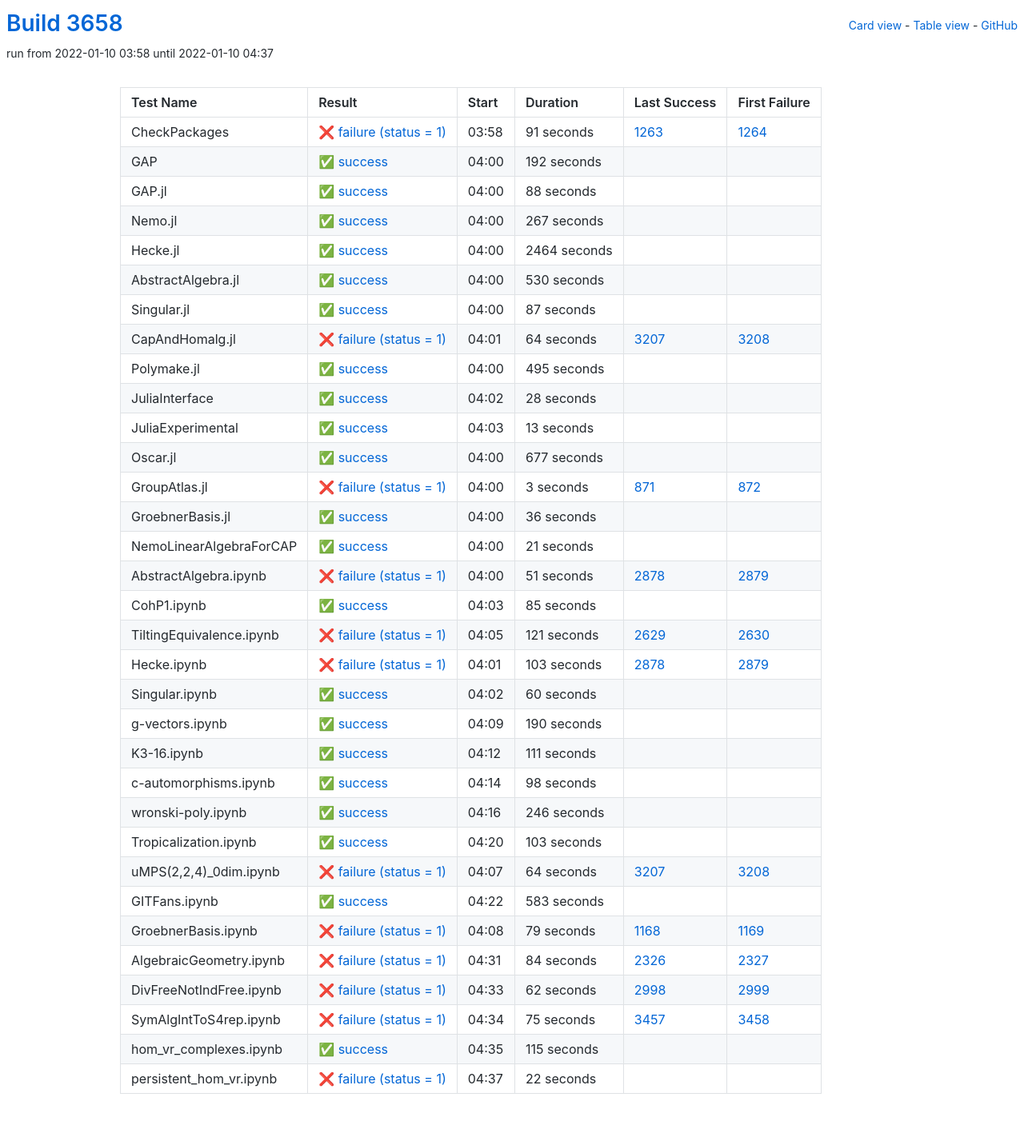
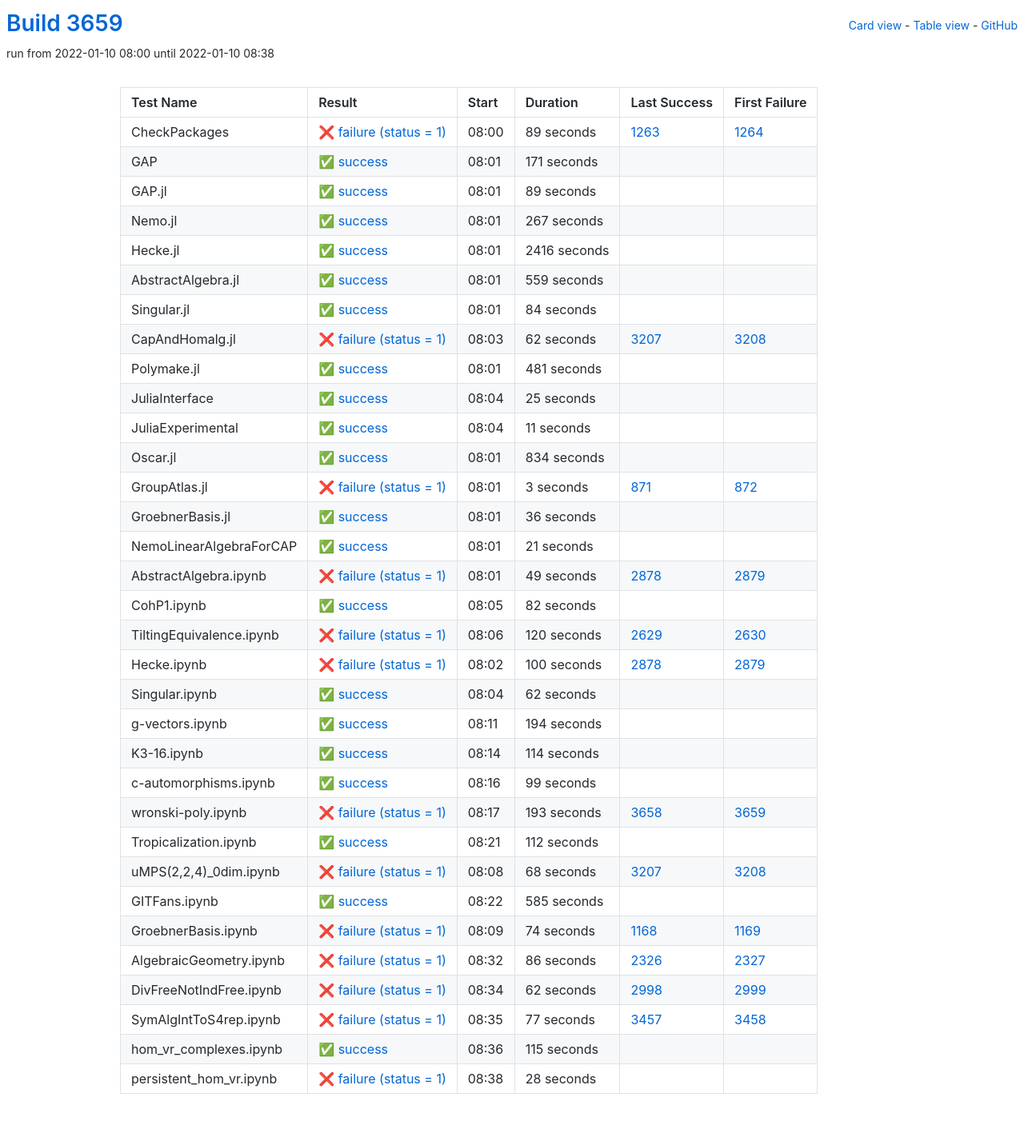
Before and after one commit to oscar-system/oscar-ci-status-stable, a Jekyll site: the page built from table.html, in a window 1280 px wide. Shown: the whole page at 80% size. Built offline with Jekyll 4.4.1, drawn with Linux system fonts in a browser that asks for light colours.

Commit message:
Build #3659

```diff
--- a/_data/ci.yml
+++ b/_data/ci.yml
@@ -1,6 +1,6 @@
 ---
-build: 3658
-build_url: https://oscarci.mathematik.uni-kl.de/job/oscar-stable/3658/
+build: 3659
+build_url: https://oscarci.mathematik.uni-kl.de/job/oscar-stable/3659/
 job: oscar-stable
 organization: oscar-system
 repo: oscar-ci-status-stable
@@ -8,44 +8,44 @@ repourl: https://github.com/oscar-system/oscar-ci-status-stable
 tests:
 - name: CheckPackages
   id: checkpackages
-  log: https://oscarci.mathematik.uni-kl.de/job/oscar-stable/3658/artifact/logs/build-3658/CheckPackages.log
-  start: 2022-01-10 03:58
+  log: https://oscarci.mathematik.uni-kl.de/job/oscar-stable/3659/artifact/logs/build-3659/CheckPackages.log
+  start: 2022-01-10 08:00
   success: false
   exitcode: 1
   status: failure
-  duration: 91
+  duration: 89
   last_success: 1263
   last_success_url: https://oscarci.mathematik.uni-kl.de/job/oscar-stable/1263/
   first_failure: 1264
   first_failure_url: https://oscarci.mathematik.uni-kl.de/job/oscar-stable/1264/
 - name: GAP
   id: gap
-  log: https://oscarci.mathematik.uni-kl.de/job/oscar-stable/3658/artifact/logs/build-3658/GAP.log
-  start: 2022-01-10 04:00
+  log: https://oscarci.mathematik.uni-kl.de/job/oscar-stable/3659/artifact/logs/build-3659/GAP.log
+  start: 2022-01-10 08:01
   success: true
   exitcode: 0
   status: success
-  duration: 192
+  duration: 171
   last_success: false
   last_success_url:
   first_failure: false
   first_failure_url:
 - name: GAP.jl
   id: gap-jl
-  log: https://oscarci.mathematik.uni-kl.de/job/oscar-stable/3658/artifact/logs/build-3658/GAP.jl.log
-  start: 2022-01-10 04:00
+  log: https://oscarci.mathematik.uni-kl.de/job/oscar-stable/3659/artifact/logs/build-3659/GAP.jl.log
+  start: 2022-01-10 08:01
   success: true
   exitcode: 0
   status: success
-  duration: 88
+  duration: 89
   last_success: false
   last_success_url:
   first_failure: false
   first_failure_url:
 - name: Nemo.jl
   id: nemo-jl
-  log: https://oscarci.mathematik.uni-kl.de/job/oscar-stable/3658/artifact/logs/build-3658/Nemo.jl.log
-  start: 2022-01-10 04:00
+  log: https://oscarci.mathematik.uni-kl.de/job/oscar-stable/3659/artifact/logs/build-3659/Nemo.jl.log
+  start: 2022-01-10 08:01
   success: true
   exitcode: 0
   status: success
@@ -56,104 +56,104 @@ tests:
   first_failure_url:
 - name: Hecke.jl
   id: hecke-jl
-  log: https://oscarci.mathematik.uni-kl.de/job/oscar-stable/3658/artifact/logs/build-3658/Hecke.jl.log
-  start: 2022-01-10 04:00
+  log: https://oscarci.mathematik.uni-kl.de/job/oscar-stable/3659/artifact/logs/build-3659/Hecke.jl.log
+  start: 2022-01-10 08:01
   success: true
   exitcode: 0
   status: success
-  duration: 2464
+  duration: 2416
   last_success: false
   last_success_url:
   first_failure: false
   first_failure_url:
 - name: AbstractAlgebra.jl
   id: abstractalgebra-jl
-  log: https://oscarci.mathematik.uni-kl.de/job/oscar-stable/3658/artifact/logs/build-3658/AbstractAlgebra.jl.log
-  start: 2022-01-10 04:00
+  log: https://oscarci.mathematik.uni-kl.de/job/oscar-stable/3659/artifact/logs/build-3659/AbstractAlgebra.jl.log
+  start: 2022-01-10 08:01
   success: true
   exitcode: 0
   status: success
-  duration: 530
+  duration: 559
   last_success: false
   last_success_url:
   first_failure: false
   first_failure_url:
 - name: Singular.jl
   id: singular-jl
-  log: https://oscarci.mathematik.uni-kl.de/job/oscar-stable/3658/artifact/logs/build-3658/Singular.jl.log
-  start: 2022-01-10 04:00
+  log: https://oscarci.mathematik.uni-kl.de/job/oscar-stable/3659/artifact/logs/build-3659/Singular.jl.log
+  start: 2022-01-10 08:01
   success: true
   exitcode: 0
   status: success
-  duration: 87
+  duration: 84
   last_success: false
   last_success_url:
   first_failure: false
   first_failure_url:
 - name: CapAndHomalg.jl
   id: capandhomalg-jl
-  log: https://oscarci.mathematik.uni-kl.de/job/oscar-stable/3658/artifact/logs/build-3658/CapAndHomalg.jl.log
-  start: 2022-01-10 04:01
+  log: https://oscarci.mathematik.uni-kl.de/job/oscar-stable/3659/artifact/logs/build-3659/CapAndHomalg.jl.log
+  start: 2022-01-10 08:03
   success: false
   exitcode: 1
   status: failure
-  duration: 64
+  duration: 62
   last_success: 3207
   last_success_url: https://oscarci.mathematik.uni-kl.de/job/oscar-stable/3207/
   first_failure: 3208
   first_failure_url: https://oscarci.mathematik.uni-kl.de/job/oscar-stable/3208/
 - name: Polymake.jl
   id: polymake-jl
-  log: https://oscarci.mathematik.uni-kl.de/job/oscar-stable/3658/artifact/logs/build-3658/Polymake.jl.log
-  start: 2022-01-10 04:00
+  log: https://oscarci.mathematik.uni-kl.de/job/oscar-stable/3659/artifact/logs/build-3659/Polymake.jl.log
+  start: 2022-01-10 08:01
   success: true
   exitcode: 0
   status: success
-  duration: 495
+  duration: 481
   last_success: false
   last_success_url:
   first_failure: false
   first_failure_url:
 - name: JuliaInterface
   id: juliainterface
-  log: https://oscarci.mathematik.uni-kl.de/job/oscar-stable/3658/artifact/logs/build-3658/JuliaInterface.log
-  start: 2022-01-10 04:02
+  log: https://oscarci.mathematik.uni-kl.de/job/oscar-stable/3659/artifact/logs/build-3659/JuliaInterface.log
+  start: 2022-01-10 08:04
   success: true
   exitcode: 0
   status: success
-  duration: 28
+  duration: 25
   last_success: false
   last_success_url:
   first_failure: false
   first_failure_url:
 - name: JuliaExperimental
   id: juliaexperimental
-  log: https://oscarci.mathematik.uni-kl.de/job/oscar-stable/3658/artifact/logs/build-3658/JuliaExperimental.log
-  start: 2022-01-10 04:03
+  log: https://oscarci.mathematik.uni-kl.de/job/oscar-stable/3659/artifact/logs/build-3659/JuliaExperimental.log
+  start: 2022-01-10 08:04
   success: true
   exitcode: 0
   status: success
-  duration: 13
+  duration: 11
   last_success: false
   last_success_url:
   first_failure: false
   first_failure_url:
 - name: Oscar.jl
   id: oscar-jl
-  log: https://oscarci.mathematik.uni-kl.de/job/oscar-stable/3658/artifact/logs/build-3658/Oscar.jl.log
-  start: 2022-01-10 04:00
+  log: https://oscarci.mathematik.uni-kl.de/job/oscar-stable/3659/artifact/logs/build-3659/Oscar.jl.log
+  start: 2022-01-10 08:01
   success: true
   exitcode: 0
   status: success
-  duration: 677
+  duration: 834
   last_success: false
   last_success_url:
   first_failure: false
   first_failure_url:
 - name: GroupAtlas.jl
   id: groupatlas-jl
-  log: https://oscarci.mathematik.uni-kl.de/job/oscar-stable/3658/artifact/logs/build-3658/GroupAtlas.jl.log
-  start: 2022-01-10 04:00
+  log: https://oscarci.mathematik.uni-kl.de/job/oscar-stable/3659/artifact/logs/build-3659/GroupAtlas.jl.log
+  start: 2022-01-10 08:01
   success: false
   exitcode: 1
   status: failure
@@ -164,8 +164,8 @@ tests:
   first_failure_url: https://oscarci.mathematik.uni-kl.de/job/oscar-stable/872/
 - name: GroebnerBasis.jl
   id: groebnerbasis-jl
-  log: https://oscarci.mathematik.uni-kl.de/job/oscar-stable/3658/artifact/logs/build-3658/GroebnerBasis.jl.log
-  start: 2022-01-10 04:00
+  log: https://oscarci.mathematik.uni-kl.de/job/oscar-stable/3659/artifact/logs/build-3659/GroebnerBasis.jl.log
+  start: 2022-01-10 08:01
   success: true
   exitcode: 0
   status: success
@@ -176,8 +176,8 @@ tests:
   first_failure_url:
 - name: NemoLinearAlgebraForCAP
   id: nemolinearalgebraforcap
-  log: https://oscarci.mathematik.uni-kl.de/job/oscar-stable/3658/artifact/logs/build-3658/NemoLinearAlgebraForCAP.log
-  start: 2022-01-10 04:00
+  log: https://oscarci.mathematik.uni-kl.de/job/oscar-stable/3659/artifact/logs/build-3659/NemoLinearAlgebraForCAP.log
+  start: 2022-01-10 08:01
   success: true
   exitcode: 0
   status: success
@@ -188,176 +188,176 @@ tests:
   first_failure_url:
 - name: AbstractAlgebra.ipynb
   id: abstractalgebra-ipynb
-  log: https://oscarci.mathematik.uni-kl.de/job/oscar-stable/3658/artifact/logs/build-3658/AbstractAlgebra.ipynb.log
-  start: 2022-01-10 04:00
+  log: https://oscarci.mathematik.uni-kl.de/job/oscar-stable/3659/artifact/logs/build-3659/AbstractAlgebra.ipynb.log
+  start: 2022-01-10 08:01
   success: false
   exitcode: 1
   status: failure
-  duration: 51
+  duration: 49
   last_success: 2878
   last_success_url: https://oscarci.mathematik.uni-kl.de/job/oscar-stable/2878/
   first_failure: 2879
   first_failure_url: https://oscarci.mathematik.uni-kl.de/job/oscar-stable/2879/
 - name: CohP1.ipynb
   id: cohp1-ipynb
-  log: https://oscarci.mathematik.uni-kl.de/job/oscar-stable/3658/artifact/logs/build-3658/CohP1.ipynb.log
-  start: 2022-01-10 04:03
+  log: https://oscarci.mathematik.uni-kl.de/job/oscar-stable/3659/artifact/logs/build-3659/CohP1.ipynb.log
+  start: 2022-01-10 08:05
   success: true
   exitcode: 0
   status: success
-  duration: 85
+  duration: 82
   last_success: false
   last_success_url:
   first_failure: false
   first_failure_url:
 - name: TiltingEquivalence.ipynb
   id: tiltingequivalence-ipynb
-  log: https://oscarci.mathematik.uni-kl.de/job/oscar-stable/3658/artifact/logs/build-3658/TiltingEquivalence.ipynb.log
-  start: 2022-01-10 04:05
+  log: https://oscarci.mathematik.uni-kl.de/job/oscar-stable/3659/artifact/logs/build-3659/TiltingEquivalence.ipynb.log
+  start: 2022-01-10 08:06
   success: false
   exitcode: 1
   status: failure
-  duration: 121
+  duration: 120
   last_success: 2629
   last_success_url: https://oscarci.mathematik.uni-kl.de/job/oscar-stable/2629/
   first_failure: 2630
   first_failure_url: https://oscarci.mathematik.uni-kl.de/job/oscar-stable/2630/
 - name: Hecke.ipynb
   id: hecke-ipynb
-  log: https://oscarci.mathematik.uni-kl.de/job/oscar-stable/3658/artifact/logs/build-3658/Hecke.ipynb.log
-  start: 2022-01-10 04:01
+  log: https://oscarci.mathematik.uni-kl.de/job/oscar-stable/3659/artifact/logs/build-3659/Hecke.ipynb.log
+  start: 2022-01-10 08:02
   success: false
   exitcode: 1
   status: failure
-  duration: 103
+  duration: 100
   last_success: 2878
   last_success_url: https://oscarci.mathematik.uni-kl.de/job/oscar-stable/2878/
   first_failure: 2879
   first_failure_url: https://oscarci.mathematik.uni-kl.de/job/oscar-stable/2879/
 - name: Singular.ipynb
   id: singular-ipynb
-  log: https://oscarci.mathematik.uni-kl.de/job/oscar-stable/3658/artifact/logs/build-3658/Singular.ipynb.log
-  start: 2022-01-10 04:02
+  log: https://oscarci.mathematik.uni-kl.de/job/oscar-stable/3659/artifact/logs/build-3659/Singular.ipynb.log
+  start: 2022-01-10 08:04
   success: true
   exitcode: 0
   status: success
-  duration: 60
+  duration: 62
   last_success: false
   last_success_url:
   first_failure: false
   first_failure_url:
 - name: g-vectors.ipynb
   id: g-vectors-ipynb
-  log: https://oscarci.mathematik.uni-kl.de/job/oscar-stable/3658/artifact/logs/build-3658/g-vectors.ipynb.log
-  start: 2022-01-10 04:09
+  log: https://oscarci.mathematik.uni-kl.de/job/oscar-stable/3659/artifact/logs/build-3659/g-vectors.ipynb.log
+  start: 2022-01-10 08:11
   success: true
   exitcode: 0
   status: success
-  duration: 190
+  duration: 194
   last_success: false
   last_success_url:
   first_failure: false
   first_failure_url:
 - name: K3-16.ipynb
   id: k3-16-ipynb
-  log: https://oscarci.mathematik.uni-kl.de/job/oscar-stable/3658/artifact/logs/build-3658/K3-16.ipynb.log
-  start: 2022-01-10 04:12
+  log: https://oscarci.mathematik.uni-kl.de/job/oscar-stable/3659/artifact/logs/build-3659/K3-16.ipynb.log
+  start: 2022-01-10 08:14
   success: true
   exitcode: 0
   status: success
-  duration: 111
+  duration: 114
   last_success: false
   last_success_url:
   first_failure: false
   first_failure_url:
 - name: c-automorphisms.ipynb
   id: c-automorphisms-ipynb
-  log: https://oscarci.mathematik.uni-kl.de/job/oscar-stable/3658/artifact/logs/build-3658/c-automorphisms.ipynb.log
-  start: 2022-01-10 04:14
+  log: https://oscarci.mathematik.uni-kl.de/job/oscar-stable/3659/artifact/logs/build-3659/c-automorphisms.ipynb.log
+  start: 2022-01-10 08:16
   success: true
   exitcode: 0
   status: success
-  duration: 98
+  duration: 99
   last_success: false
   last_success_url:
   first_failure: false
   first_failure_url:
 - name: wronski-poly.ipynb
   id: wronski-poly-ipynb
-  log: https://oscarci.mathematik.uni-kl.de/job/oscar-stable/3658/artifact/logs/build-3658/wronski-poly.ipynb.log
-  start: 2022-01-10 04:16
+  log: https://oscarci.mathematik.uni-kl.de/job/oscar-stable/3659/artifact/logs/build-3659/wronski-poly.ipynb.log
+  start: 2022-01-10 08:17
+  success: false
+  exitcode: 1
+  status: failure
+  duration: 193
+  last_success: 3658
+  last_success_url: https://oscarci.mathematik.uni-kl.de/job/oscar-stable/3658/
+  first_failure: 3659
+  first_failure_url: https://oscarci.mathematik.uni-kl.de/job/oscar-stable/3659/
+- name: Tropicalization.ipynb
+  id: tropicalization-ipynb
+  log: https://oscarci.mathematik.uni-kl.de/job/oscar-stable/3659/artifact/logs/build-3659/Tropicalization.ipynb.log
+  start: 2022-01-10 08:21
   success: true
   exitcode: 0
   status: success
-  duration: 246
-  last_success: false
-  last_success_url:
-  first_failure: false
-  first_failure_url:
-- name: Tropicalization.ipynb
-  id: tropicalization-ipynb
-  log: https://oscarci.mathematik.uni-kl.de/job/oscar-stable/3658/artifact/logs/build-3658/Tropicalization.ipynb.log
-  start: 2022-01-10 04:20
-  success: true
-  exitcode: 0
-  status: success
-  duration: 103
+  duration: 112
   last_success: false
   last_success_url:
   first_failure: false
   first_failure_url:
 - name: uMPS(2,2,4)_0dim.ipynb
   id: umps-2-2-4-0dim-ipynb
-  log: https://oscarci.mathematik.uni-kl.de/job/oscar-stable/3658/artifact/logs/build-3658/uMPS-2-2-4-_0dim.ipynb.log
-  start: 2022-01-10 04:07
+  log: https://oscarci.mathematik.uni-kl.de/job/oscar-stable/3659/artifact/logs/build-3659/uMPS-2-2-4-_0dim.ipynb.log
+  start: 2022-01-10 08:08
   success: false
   exitcode: 1
   status: failure
-  duration: 64
+  duration: 68
   last_success: 3207
   last_success_url: https://oscarci.mathematik.uni-kl.de/job/oscar-stable/3207/
   first_failure: 3208
   first_failure_url: https://oscarci.mathematik.uni-kl.de/job/oscar-stable/3208/
 - name: GITFans.ipynb
   id: gitfans-ipynb
-  log: https://oscarci.mathematik.uni-kl.de/job/oscar-stable/3658/artifact/logs/build-3658/GITFans.ipynb.log
-  start: 2022-01-10 04:22
+  log: https://oscarci.mathematik.uni-kl.de/job/oscar-stable/3659/artifact/logs/build-3659/GITFans.ipynb.log
+  start: 2022-01-10 08:22
   success: true
   exitcode: 0
   status: success
-  duration: 583
+  duration: 585
   last_success: false
   last_success_url:
   first_failure: false
   first_failure_url:
 - name: GroebnerBasis.ipynb
   id: groebnerbasis-ipynb
-  log: https://oscarci.mathematik.uni-kl.de/job/oscar-stable/3658/artifact/logs/build-3658/GroebnerBasis.ipynb.log
-  start: 2022-01-10 04:08
+  log: https://oscarci.mathematik.uni-kl.de/job/oscar-stable/3659/artifact/logs/build-3659/GroebnerBasis.ipynb.log
+  start: 2022-01-10 08:09
   success: false
   exitcode: 1
   status: failure
-  duration: 79
+  duration: 74
   last_success: 1168
   last_success_url: https://oscarci.mathematik.uni-kl.de/job/oscar-stable/1168/
   first_failure: 1169
   first_failure_url: https://oscarci.mathematik.uni-kl.de/job/oscar-stable/1169/
 - name: AlgebraicGeometry.ipynb
   id: algebraicgeometry-ipynb
-  log: https://oscarci.mathematik.uni-kl.de/job/oscar-stable/3658/artifact/logs/build-3658/AlgebraicGeometry.ipynb.log
-  start: 2022-01-10 04:31
+  log: https://oscarci.mathematik.uni-kl.de/job/oscar-stable/3659/artifact/logs/build-3659/AlgebraicGeometry.ipynb.log
+  start: 2022-01-10 08:32
   success: false
   exitcode: 1
   status: failure
-  duration: 84
+  duration: 86
   last_success: 2326
   last_success_url: https://oscarci.mathematik.uni-kl.de/job/oscar-stable/2326/
   first_failure: 2327
   first_failure_url: https://oscarci.mathematik.uni-kl.de/job/oscar-stable/2327/
 - name: DivFreeNotIndFree.ipynb
   id: divfreenotindfree-ipynb
-  log: https://oscarci.mathematik.uni-kl.de/job/oscar-stable/3658/artifact/logs/build-3658/DivFreeNotIndFree.ipynb.log
-  start: 2022-01-10 04:33
+  log: https://oscarci.mathematik.uni-kl.de/job/oscar-stable/3659/artifact/logs/build-3659/DivFreeNotIndFree.ipynb.log
+  start: 2022-01-10 08:34
   success: false
   exitcode: 1
   status: failure
@@ -368,20 +368,20 @@ tests:
   first_failure_url: https://oscarci.mathematik.uni-kl.de/job/oscar-stable/2999/
 - name: SymAlgIntToS4rep.ipynb
   id: symalginttos4rep-ipynb
-  log: https://oscarci.mathematik.uni-kl.de/job/oscar-stable/3658/artifact/logs/build-3658/SymAlgIntToS4rep.ipynb.log
-  start: 2022-01-10 04:34
+  log: https://oscarci.mathematik.uni-kl.de/job/oscar-stable/3659/artifact/logs/build-3659/SymAlgIntToS4rep.ipynb.log
+  start: 2022-01-10 08:35
   success: false
   exitcode: 1
   status: failure
-  duration: 75
+  duration: 77
   last_success: 3457
   last_success_url: https://oscarci.mathematik.uni-kl.de/job/oscar-stable/3457/
   first_failure: 3458
   first_failure_url: https://oscarci.mathematik.uni-kl.de/job/oscar-stable/3458/
 - name: hom_vr_complexes.ipynb
   id: hom-vr-complexes-ipynb
-  log: https://oscarci.mathematik.uni-kl.de/job/oscar-stable/3658/artifact/logs/build-3658/hom_vr_complexes.ipynb.log
-  start: 2022-01-10 04:35
+  log: https://oscarci.mathematik.uni-kl.de/job/oscar-stable/3659/artifact/logs/build-3659/hom_vr_complexes.ipynb.log
+  start: 2022-01-10 08:36
   success: true
   exitcode: 0
   status: success
@@ -392,12 +392,12 @@ tests:
   first_failure_url:
 - name: persistent_hom_vr.ipynb
   id: persistent-hom-vr-ipynb
-  log: https://oscarci.mathematik.uni-kl.de/job/oscar-stable/3658/artifact/logs/build-3658/persistent_hom_vr.ipynb.log
-  start: 2022-01-10 04:37
+  log: https://oscarci.mathematik.uni-kl.de/job/oscar-stable/3659/artifact/logs/build-3659/persistent_hom_vr.ipynb.log
+  start: 2022-01-10 08:38
   success: false
   exitcode: 1
   status: failure
-  duration: 22
+  duration: 28
   last_success: false
   last_success_url:
   first_failure: false
```
Also changed, not shown: README.md.
